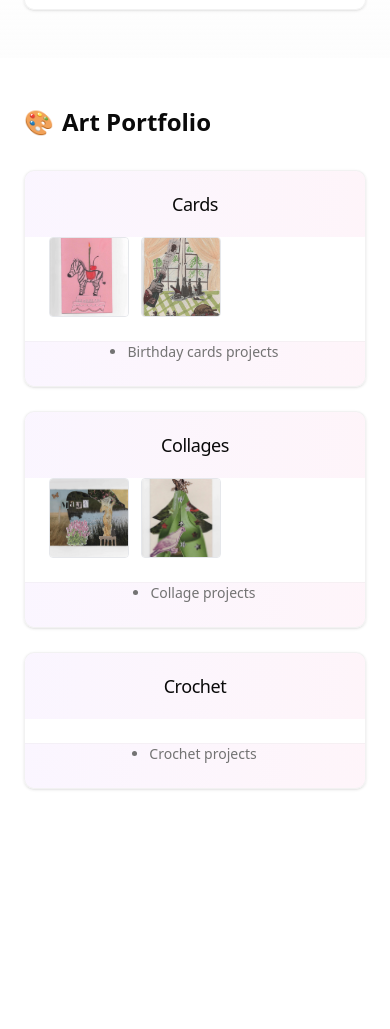
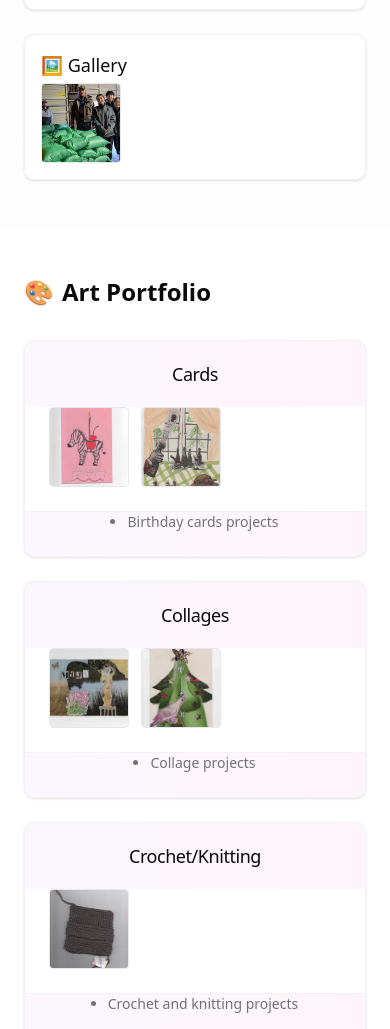
Before and after one commit to wowyzga/portfolio, an Astro site: page / in a window 390 px wide. Shown: the part 7155-8184 px from the top of the page. Before the commit the page ends 7992 px from the top, so only its background shows below. Built offline with nearby package versions, Linux system fonts and the light colour scheme; Astro itself is replaced by a stand-in of ours.

Commit message:
Added descriptions for pictures and crochet scans

```diff
--- a/src/components/ImageGallery.tsx
+++ b/src/components/ImageGallery.tsx
@@ -1,4 +1,5 @@
 import React, { useState } from "react";
+import { imageDescriptions} from "@/lib/data";
 import ReactDOM from "react-dom";
 import { motion, AnimatePresence } from "framer-motion";
 
@@ -12,18 +13,73 @@ export default function ImageGallery({ images }: ImageGalleryProps) {
   return (
     <div>
       <div className="flex flex-wrap gap-3">
-        {images.map((img, idx) => (
+        {images.map((img, idx) => {
+          // Remove query parameters from fileName
+          const fileNameWithParams = img.split("/").pop() || img;
+          const fileName = fileNameWithParams.split("?")[0];
+          const description = imageDescriptions[fileName];
+          const [showTooltip, setShowTooltip] = React.useState(false);
+          const imgRef = React.useRef<HTMLImageElement>(null);
+
+          // Tooltip portal state
+          const [tooltipPos, setTooltipPos] = React.useState<{left: number, top: number, width: number} | null>(null);
+
+          React.useEffect(() => {
+            if (showTooltip && imgRef.current) {
+              const rect = imgRef.current.getBoundingClientRect();
+              const left = rect.left + rect.width / 2;
+              const top = rect.top;
+              setTooltipPos({ left, top, width: rect.width });
+            } else {
+              setTooltipPos(null);
+            }
+          }, [showTooltip]);
+
+          return (
+            <div key={idx} className="relative flex flex-col items-center">
+              <div className="relative group/tooltip">
                 <motion.img
-            key={idx}
+                  ref={imgRef}
                   src={img}
-            alt={`Image ${idx + 1}`}
+                  alt={description || fileName}
                   className="w-20 h-20 object-cover rounded cursor-pointer border border-gray-200 dark:border-gray-700 hover:ring-2 hover:ring-purple-400 transition"
                   onClick={() => setSelected(idx)}
+                  onMouseEnter={() => setShowTooltip(true)}
+                  onMouseLeave={() => setShowTooltip(false)}
                   whileHover={{ scale: 1.08 }}
                   initial={{ opacity: 0, scale: 0.9 }}
                   animate={{ opacity: 1, scale: 1 }}
                 />
-        ))}
+                {description && showTooltip && typeof window !== 'undefined' && tooltipPos && ReactDOM.createPortal(
+                  <div
+                    style={{
+                      position: 'fixed',
+                      left: Math.max(8, Math.min(tooltipPos.left, window.innerWidth - 8)),
+                      top: tooltipPos.top - 12,
+                      transform: 'translate(-50%, -100%)',
+                      minWidth: '8rem',
+                      maxWidth: '28rem',
+                      background: 'rgba(0,0,0,0.9)',
+                      color: 'white',
+                      borderRadius: '0.375rem',
+                      padding: '0.25rem 0.75rem',
+                      fontSize: '0.75rem',
+                      boxShadow: '0 2px 8px rgba(0,0,0,0.25)',
+                      wordBreak: 'break-word',
+                      whiteSpace: 'pre-line',
+                      textAlign: 'center',
+                      zIndex: 9999,
+                      pointerEvents: 'none',
+                    }}
+                  >
+                    {description}
+                  </div>,
+                  document.body
+                )}
+              </div>
+            </div>
+          );
+        })}
       </div>
       {typeof window !== 'undefined' && selected !== null && (
         ReactDOM.createPortal(
@@ -46,6 +102,7 @@ export default function ImageGallery({ images }: ImageGalleryProps) {
                 >
                   &#8592;
                 </button>
+                <div className="flex flex-col items-center w-full">
                   <motion.img
                     src={images[selected]}
                     alt={`Image ${selected + 1}`}
@@ -55,6 +112,19 @@ export default function ImageGallery({ images }: ImageGalleryProps) {
                     exit={{ scale: 0.8, opacity: 0 }}
                     onClick={e => e.stopPropagation()}
                   />
+                  {/* Image description below the image, centered */}
+                  {(() => {
+                    const fileNameWithParams = images[selected].split("/").pop() || images[selected];
+                    const fileName = fileNameWithParams.split("?")[0];
+                    const description = imageDescriptions[fileName];
+                    if (!description) return null;
+                    return (
+                      <div className="mt-6 px-4 py-2 bg-black/90 dark:bg-black/90 backdrop-blur-lg text-white text-sm rounded shadow-lg max-w-[90vw] w-fit text-center whitespace-pre-line break-words pointer-events-auto z-[101]">
+                        {description}
+                      </div>
+                    );
+                  })()}
+                </div>
                 <button
                   className="absolute right-4 top-1/2 -translate-y-1/2 text-white text-4xl font-bold bg-black/50 rounded-full px-4 py-2 hover:bg-black/80 transition focus:outline-none focus:ring-2 focus:ring-purple-400"
                   onClick={e => {
--- a/src/components/VolunteerSection.tsx
+++ b/src/components/VolunteerSection.tsx
@@ -4,6 +4,9 @@ import { headerValues } from "@/lib/data";
 import { motion } from "framer-motion";
 import MotionWrapper from "./MotionWrapper";
 import { GlassCard } from "./ui/glass-card";
+import ImageGallery from "./ImageGallery";
+
+const images = Object.values(import.meta.glob("../images/volunteer/*", { eager: true }));
 
 function VolunteerTag({ volunteer, index }: { volunteer: any; index: number }) {
   return (
@@ -93,6 +96,16 @@ export default function VolunteerSection() {
                     </GlassCard>
                 </motion.div>
             ))}
+
+            {/* Volunteer Image Gallery */}
+            <motion.div variants={volunteerCategoryVariants}>
+                <GlassCard className="p-4">
+                    <div className="flex justify-between items-center mb-1 w-full">
+                        <h3 className="text-lg font-medium text-left">🖼 Gallery</h3>
+                    </div>
+                    <ImageGallery images={images.map((file: any) => file.default.src)} />
+                </GlassCard>
+            </motion.div>
         </motion.div>
       </div>
     </section>
--- a/src/lib/data.ts
+++ b/src/lib/data.ts
@@ -244,10 +244,31 @@ export const projects = [
     ],
   },
   {
-    title: "Crochet",
+    title: "Crochet/Knitting",
     icon: "🧶 ",
     description: [
-      "Crochet projects",
+      "Crochet and knitting projects",
     ],
   },
 ];
+
+export const imageDescriptions: Record<string, string> = {
+  "Mama Birthday Card-1.png": "Birthday Card for my Mom, with a birthday cake and zebra candle.",
+  "Mothers Day Card 2-1.png": "Mother's Day card with hand-drawn tulips, expressing gratitude and love for grandma.",
+  "Skyler Christmas Card-1.png": "Festive Christmas Card for Skyler, the cut out pieces are from Trader Joes catalogs.",
+  "Tata Birthday-1.png": "Birthday Card for my Dad.",
+  "Alana Collage-1.png": "Locker-sign collage for Alana, featuring elements of swim and Hawaiian themes - representing where she grew up.",
+  "Jones Soda Collage-1.png": "Collage inspired by phrases inside the bottle caps of Jones sodas. Made for an art class during my time at UCSD.",
+  "Juli Collage-1.png": "Poster collage for Juli. Features sunset , the beach, and a surfboard to represent San Diego - the city where she grew up. Pink themes and frilly dress due to her love of the color pink and fashion.",
+  "Maja Collage Card-1.png": "Collage Birthday card for Maja - my cousin, sent to her in Poland. Features a cat and peaceful outdoors due to her interests..",
+  "Minh-Nha Collage-1.png": "Locker-sign collage poster for Mihn-Nha featuring some of her favorite things, cows, whales, and the outdoors. Displayed on her locker at UCSD",
+  "Miranda Card-1.png": "Collage birthday card for Miranda made in 2020 during COVID.",
+  "Miranda Christmas Card-1.png": "Collage Christmas card for Miranda, the tree is made out of green Prada shoes and jewelry due to her love of fashion.",
+  "Miranda Collage 2-1.png": "Poster collage for Miranda, featuring a sunset in the Philippines, her country of nationality.",
+  "Miranda Collage-1.png": "Poster collage for Miranda, featuring Paris, the city where she grew up.",
+  "Oliposter-1.png": "Poster collage for my sister Oli before she left for college at UW.",
+  "Sky Poster-1.png": "Poster collage for Sky capturing moments from our road trip along the pacific coast from San Diego to Seattle.",
+  "Knit-purl-and-stockinette-stich.jpeg": "Knitting project featuring knit, purl, and stockinette stitches. Made while learning the basics of knitting.",
+  "Filet Crochet Flower.pdf": "Filet crochet flower pattern. Made my own pattern while learning the basics of filet crochet.",
+  "Filet-crochet-J-1.png": "Filet crochet letter J project for Juli.",
+};
```
Also changed, not shown: src/images/crochet/Knit-purl-and-stockinette-stich.jpeg (added), src/images/volunteer/Aneta-volunteering.png (added), 3 other files. Lines whose indentation alone changed are shown as unchanged.
